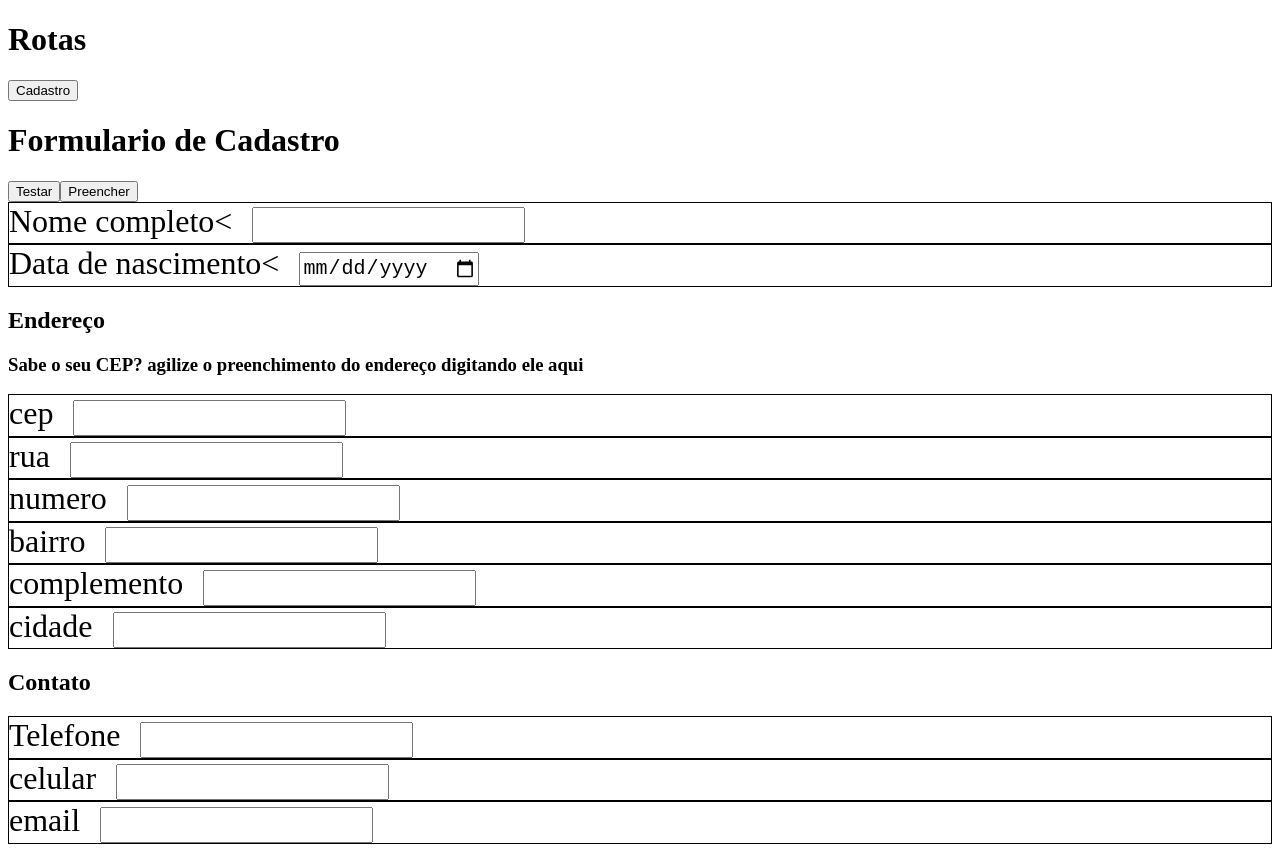
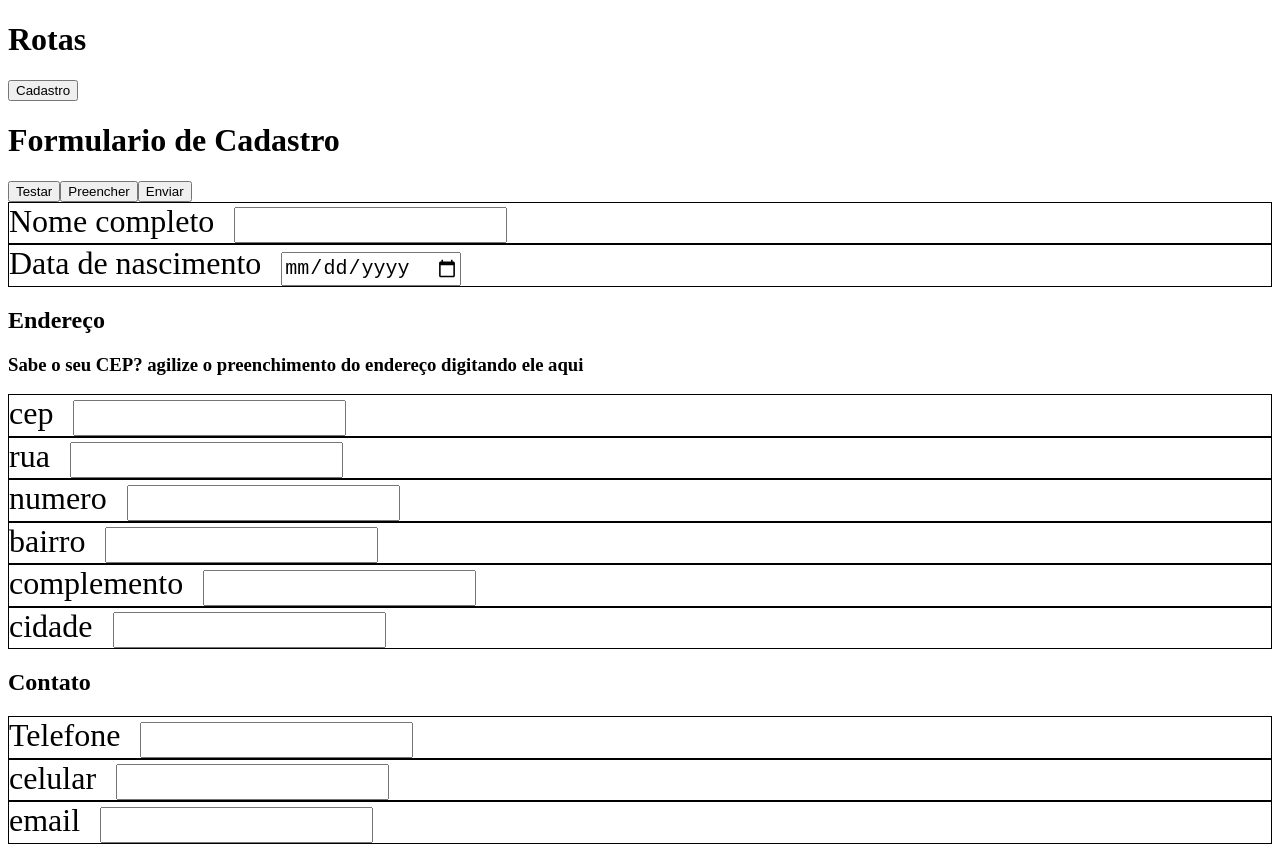
Before and after one commit to ValimGustavo/front-end-magnus, an Angular app: page /cadastrar in a window 1280 px wide. Built offline with nearby package versions, Linux system fonts and the light colour scheme.

Commit message:
criando modulo de pesquisa de cep

```diff
--- a/src/app/app.module.ts
+++ b/src/app/app.module.ts
@@ -1,12 +1,13 @@
 import { BrowserModule } from '@angular/platform-browser';
 import { NgModule } from '@angular/core';
 import { ReactiveFormsModule } from '@angular/forms'
+import { HttpClientModule } from '@angular/common/http'
 
 import { AppComponent } from './app.component';
 import { CadastroComponent } from './cadastro/cadastro.component';
 import { RouterModule } from '@angular/router'
-import { CadastroRouter } from './routers/cadastro.router'
-import { indexRouter } from './routers/index'
+// import { CadastroRouter } from './routers/cadastro.router'
+// import { indexRouter } from './routers/index'
 import { CadastroModule } from './cadastro/cadastro.module';
 
 @NgModule({
@@ -16,6 +17,7 @@ import { CadastroModule } from './cadastro/cadastro.module';
   ],
   imports: [
     BrowserModule,
+    HttpClientModule,
     ReactiveFormsModule,
     CadastroModule,
     RouterModule.forRoot([])
--- a/src/app/cadastro/cadastro.component.html
+++ b/src/app/cadastro/cadastro.component.html
@@ -1,14 +1,16 @@
 <h1>Formulario de Cadastro</h1>
 <button (click)="teste()">Testar</button>
 <button (click)="preencher()">Preencher</button>
+<button type="submit">Enviar</button>
+
 <form [formGroup]="cadastroControl">
-<div class="border">
-    <label for="nome-completo">Nome completo<</label>
-    <input  type="text" id="nome-completo" name="nome-completo" formControlName="nome_completo">
-</div>
 
 <div class="border">
-    <label for="data-nascimento">Data de nascimento<</label>
+    <label for="nome-completo">Nome completo</label>
+    <input  required type="text" id="nome-completo" name="nome-completo" formControlName="nome_completo">
+</div>
+<div class="border">
+    <label for="data-nascimento">Data de nascimento</label>
     <input id="data-nascimento" name="data-nascimento" type="date" formControlName="data_nascimento">
 </div>
 
@@ -51,14 +53,13 @@
         <label for="contato-telefone-fixo">Telefone</label>
         <input type="number" id="contato-telefone-fixo" name="contato-telefone-fixo" type="tel" autocomplete="tel"
         formControlName="fixo">
-        {{cadastroControl.get("contato").get("fixo").value}}
     </div>
 
     <div class="border">
         <label for="contato-celular">celular</label>
         <input type="number" id="contato-celular" name="contato-celular" type="tel" autocomplete="tel"
         formControlName="celular">
-        {{cadastroControl.get("contato").get("celular").value}}
+
     </div>
 
     <div class="border">
@@ -68,6 +69,7 @@
         {{cadastroControl.get("contato").get("email").value}}
     </div>
 </div>
+
 </form>
 
 <!--
--- a/src/app/cadastro/cadastro.component.ts
+++ b/src/app/cadastro/cadastro.component.ts
@@ -9,13 +9,16 @@ import { Pessoa } from '../../objetos/entidades/Pessoa.class'
   styleUrls: ['./cadastro.component.css']
 })
 export class CadastroComponent implements OnInit {
+
+  //MELHORAR IMPLEMENTAÇAO
   propriedades = [
-    "nome_completo",
+    "nome_completo", "data_nascimento",
     ["endereco", "rua","bairro","complemento","cep","cidade"],
     ["contato", "fixo","celular","email"]
   ]
 
 
+//TODO: TRANSFORMAR EM CLASSE
   cadastroControl = new FormGroup({
     nome_completo: new FormControl(''),
     data_nascimento: new FormControl(''),
@@ -34,7 +37,7 @@ export class CadastroComponent implements OnInit {
     })
   })
 
-
+  //TODO: REMOVER NA VERSAO FINAL
   teste(){
     for(let propriedade of this.propriedades){
       console.log("propriedade", propriedade)
@@ -50,7 +53,26 @@ export class CadastroComponent implements OnInit {
     }
   }
 
-  preencher(){}
+  //TODO: REMOVER NA VERSAO FINAL
+  preencher(){
+    this.cadastroControl.setValue({
+      nome_completo: "nome completo",
+      data_nascimento: "9999-03-03",
+      endereco: {
+        rua: "rua",
+        bairro: "bairro",
+        numero: "315",
+        complemento: "complemento",
+        cep: "15632435",
+        cidade: "cidade",
+      },
+      contato: {
+        celular: "39685236",
+        fixo:"36523652",
+        email: "email@email"
+      }
+  })
+  }
   ngOnInit(): void {
   }
 
```
Also changed, not shown: src/app/services/cep.service.ts (added, +15 -0 lines).
